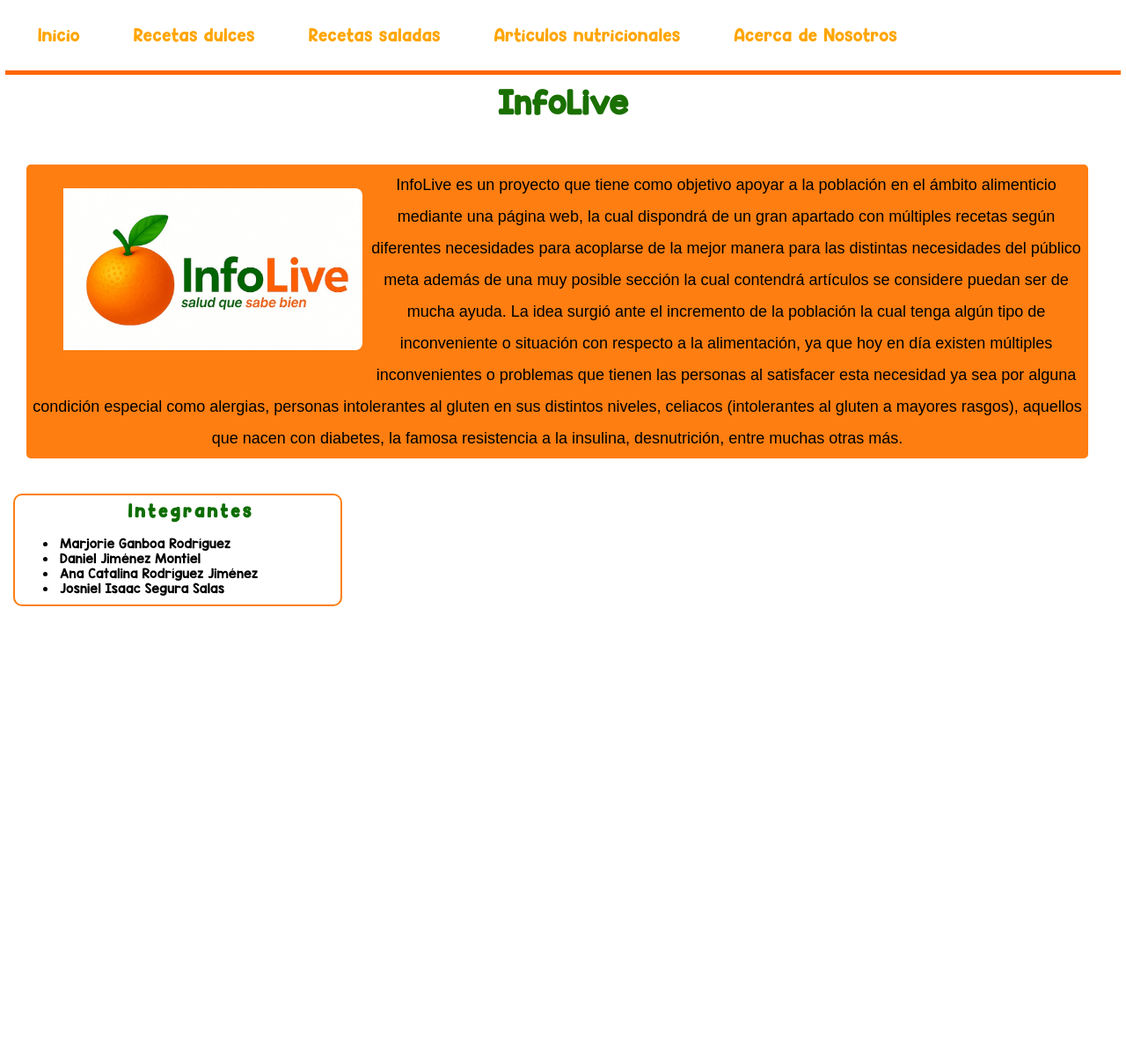
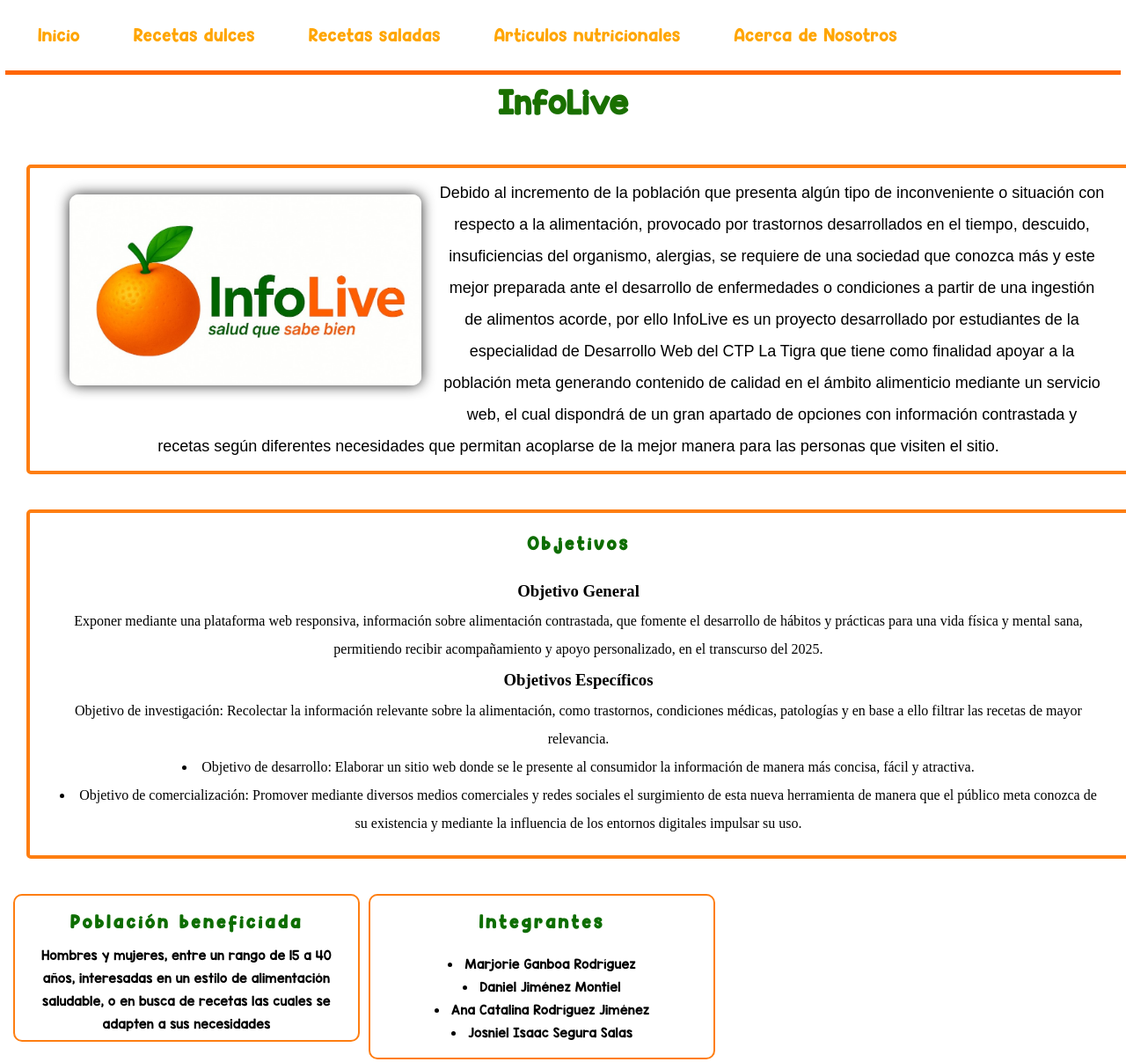
Before and after one commit to MarjorieGrXx/InfoLive, a plain HTML site: page Opcion4/AcercaDnos.html in a window 1280 px wide. Shown: the whole page at 88% size. Before the commit the page ends 800 px from the top, so only its background shows below. Drawn offline with Linux system fonts and the light colour scheme.

Commit message:
Se agrego información
Se agrego información en el nosotros y modificaron las cajas del css de esos elementos

```diff
--- a/CSS/ExpoEs.CSS
+++ b/CSS/ExpoEs.CSS
@@ -196,10 +196,11 @@ header,section, footer,article,aside,nav,figure {
   height: auto;
   float: left;
   margin: 20px ;
+  padding: 10px 25px;
   line-height: 2;
-  background-color: #fe7e11;
   text-align: center;
-  border-radius: 5px
+  border-radius: 5px;
+  border: 4px solid #fe7e11;
 }
 
 .columna{
@@ -225,12 +226,23 @@ border-radius: 5px;
   width: 340px;
   height: auto;
   float: left;
-  padding: 0 0 0 30px;
+  padding: 5px 25px;
   margin: 20px 5px;
+  text-align: center;
   border-radius: 10px;
-  border: 2px solid #fe7e11;
+  border: 2px solid rgb(254, 126, 17);
   font-family: dulcee;
   font-size: small;
+  line-height: 2;
+}
+
+#img-us{
+  width: 400px;
+  height: auto;
+  float: left;
+  margin: 20px;
+  border-radius: 10px;
+  box-shadow: rgba(0, 0, 0, 0.836)/*rgb(254, 126, 17)/*rgb(26, 112, 0)*/ 0px 0px 15px;
 }
 
 #article-box{
--- a/Opcion4/AcercaDnos.html
+++ b/Opcion4/AcercaDnos.html
@@ -61,17 +61,47 @@
             <article>
 
                 <p class="buenas">
-                    <img src="/res/Logotexto.jpg" id="text-us">
-                    InfoLive es un proyecto que tiene como objetivo apoyar a la población en el ámbito alimenticio mediante una página web,
-                    la cual dispondrá de un gran apartado con múltiples recetas según diferentes necesidades para acoplarse de la mejor manera
-                    para las distintas necesidades del público meta además de una muy posible sección la cual contendrá artículos se considere
-                    puedan ser de mucha ayuda. La idea surgió ante el incremento de la población la cual tenga algún tipo de inconveniente o
-                    situación con respecto a la alimentación, ya que hoy en día existen múltiples inconvenientes o problemas que tienen las
-                    personas al satisfacer esta necesidad ya sea por alguna condición especial como alergias, personas intolerantes al gluten
-                    en sus distintos niveles, celiacos (intolerantes al gluten a mayores rasgos), aquellos que nacen con diabetes, la famosa
-                    resistencia a la insulina, desnutrición, entre muchas otras más.
+                    <img src="/res/Logotexto.jpg" id="img-us">
+                    Debido al incremento de la población que presenta algún tipo de inconveniente o situación con respecto a la alimentación,
+                    provocado por trastornos desarrollados en el tiempo, descuido, insuficiencias del organismo, alergias, se requiere de una
+                    sociedad que conozca más y este mejor preparada ante el desarrollo de enfermedades o condiciones a partir de una ingestión
+                     de alimentos acorde, por ello InfoLive es un proyecto desarrollado por estudiantes de la especialidad de Desarrollo Web
+                     del CTP La Tigra que tiene como finalidad apoyar a la población meta generando contenido de calidad en el ámbito
+                     alimenticio mediante un servicio web, el cual dispondrá de un gran apartado de opciones con información contrastada y
+                     recetas según diferentes necesidades que permitan acoplarse de la mejor manera para las personas que visiten el sitio.
+                </p>
 
-                </p>
+                <hgroup class="buenas">
+                    <h2>Objetivos</h2>
+                    <p>
+                        <h3>Objetivo General</h3>
+                        Exponer mediante una plataforma web responsiva, información sobre alimentación contrastada, que fomente
+                        el desarrollo de hábitos y prácticas para una vida física y mental sana, permitiendo recibir acompañamiento
+                        y apoyo personalizado, en el transcurso del 2025.
+
+                        <h3>Objetivos Específicos</h3>
+                        Objetivo de investigación:
+                        Recolectar la información relevante sobre la alimentación, como trastornos, condiciones médicas, patologías
+                        y en base a ello filtrar las recetas de mayor relevancia.
+
+                        <li>Objetivo de desarrollo:
+                        Elaborar un sitio web donde se le presente al consumidor la información de manera más concisa, fácil y atractiva.</li>
+
+                        <li>Objetivo de comercialización:
+                        Promover mediante diversos medios comerciales y redes sociales el surgimiento de esta nueva herramienta de manera
+                        que el público meta conozca de su existencia y mediante la influencia de los entornos digitales impulsar su uso.</li>
+
+
+                    </p>
+                </hgroup>
+
+                <hgroup id="text-us">
+                    <h2>Población beneficiada</h2>
+
+                       Hombres y mujeres, entre un rango de 15 a 40 años, interesadas en un estilo de alimentación saludable,
+                       o en busca de recetas las cuales se adapten a sus necesidades
+
+                </hgroup>
 
                 <hgroup id="text-us">
                     <h2>Integrantes</h2>
```
